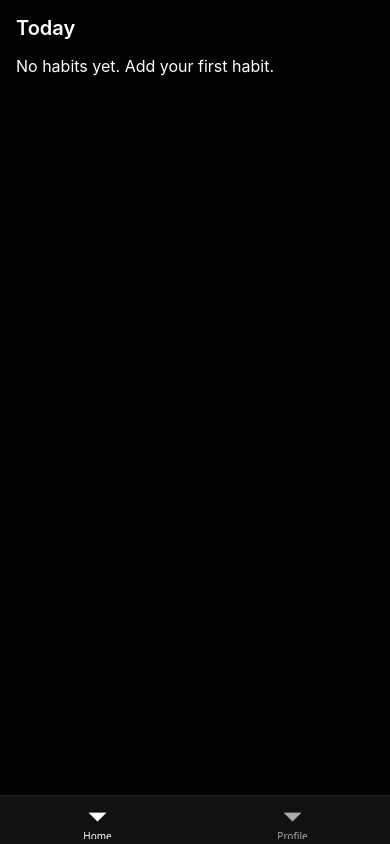
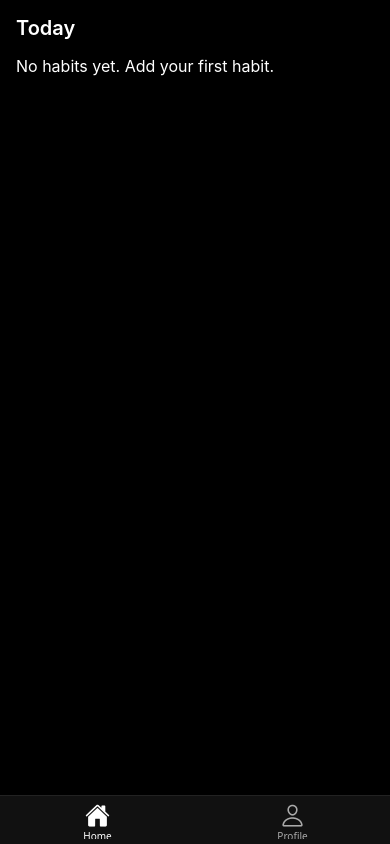
Before and after one commit to m-scudder/ownit, a React Native app: screen / in a window 390 px wide. Built offline with nearby package versions, Linux system fonts and the light colour scheme.

Commit message:
Add tab icons to navigation using Ionicons

```diff
--- a/App.js
+++ b/App.js
@@ -7,6 +7,7 @@ import HabitFormScreen from './src/screens/HabitFormScreen';
 import CategoriesScreen from './src/screens/CategoriesScreen';
 import HabitDetailScreen from './src/screens/HabitDetailScreen';
 import ProfileScreen from './src/screens/ProfileScreen';
+import { Ionicons } from '@expo/vector-icons';
 import { useTheme } from './src/theme/useTheme';
 
 const HomeStack = createNativeStackNavigator();
@@ -57,12 +58,21 @@ export default function App() {
     <SafeAreaProvider>
       <NavigationContainer theme={navTheme}>
         <Tab.Navigator
-          screenOptions={{
+          screenOptions={({ route }) => ({
             headerShown: false,
             tabBarStyle: { backgroundColor: colors.surface, borderTopColor: colors.border },
             tabBarActiveTintColor: colors.text,
-            tabBarInactiveTintColor: colors.subtext
-          }}
+            tabBarInactiveTintColor: colors.subtext,
+            tabBarIcon: ({ color, size, focused }) => {
+              let iconName = 'ellipse';
+              if (route.name === 'HomeTab') {
+                iconName = focused ? 'home' : 'home-outline';
+              } else if (route.name === 'ProfileTab') {
+                iconName = focused ? 'person' : 'person-outline';
+              }
+              return <Ionicons name={iconName} size={size} color={color} />;
+            }
+          })}
         >
           <Tab.Screen name="HomeTab" component={HomeStackNavigator} options={{ title: 'Home' }} />
           <Tab.Screen name="ProfileTab" component={ProfileStackNavigator} options={{ title: 'Profile' }} />
```
